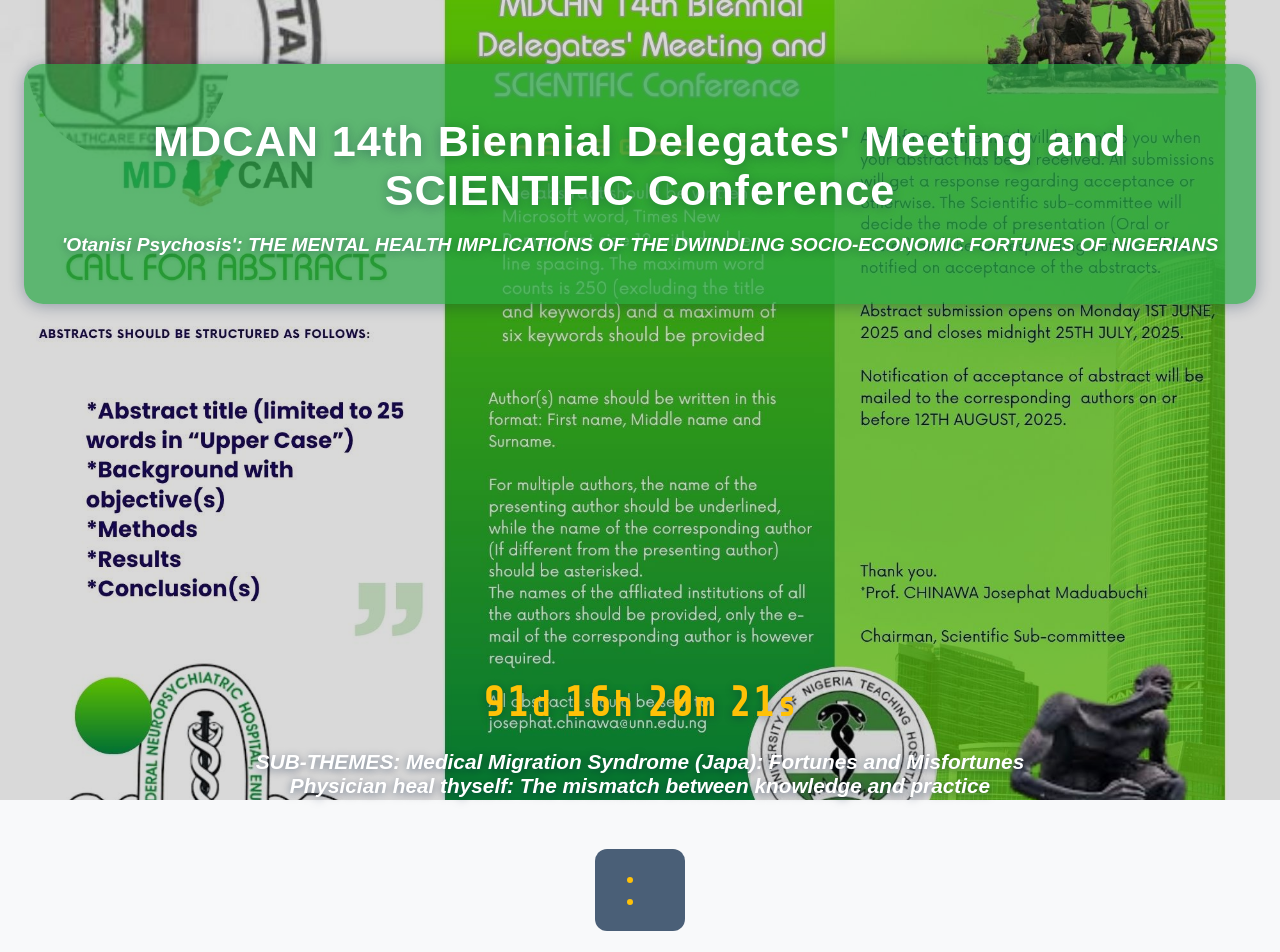
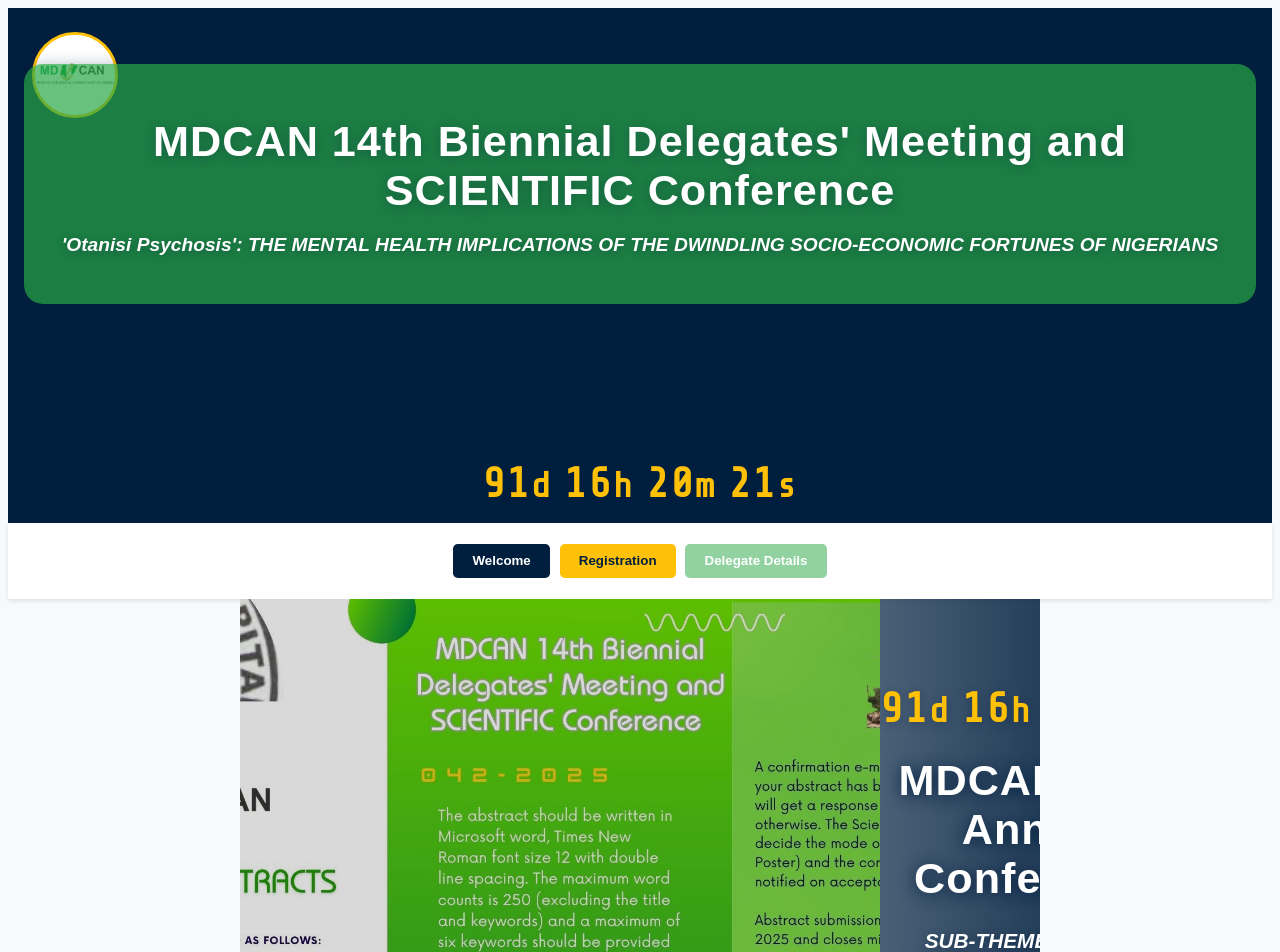
Before and after one commit to astrobsm/mdcan-bdm-2025-frontend, a React (Create React App) app: page / in a window 1280 px wide. Shown: the top 952 px of the page. Built offline with nearby package versions, Linux system fonts and the light colour scheme.

Commit message:
Update Welcome.js: right-to-left fade transition and half-page flier

```diff
--- a/src/components/Welcome.js
+++ b/src/components/Welcome.js
@@ -1,4 +1,4 @@
-import React, { useEffect, useState } from 'react';
+import { useEffect, useState } from 'react';
 import Countdown from './Countdown';
 const flierUrls = [
   process.env.PUBLIC_URL + '/flier1.jpg',
@@ -8,11 +8,13 @@ const flierUrls = [
 
 const Welcome = ({ onRegister, onAdmin }) => {
   const [slide, setSlide] = useState(0);
+  const [prevSlide, setPrevSlide] = useState(0);
   const [transitioning, setTransitioning] = useState(false);
 
-  // Slideshow logic with Murph transition (crossfade + scale)
+  // Slideshow logic with right-to-left fade transition
   useEffect(() => {
     const timer = setInterval(() => {
+      setPrevSlide(slide);
       setTransitioning(true);
       setTimeout(() => {
         setSlide(s => (s + 1) % flierUrls.length);
@@ -20,46 +22,83 @@ const Welcome = ({ onRegister, onAdmin }) => {
       }, 700); // transition duration
     }, 4000);
     return () => clearInterval(timer);
-  }, []);
+  }, [slide, flierUrls.length]);
 
   return (
-    <section className="page active" style={{position:'relative', overflow:'hidden', minHeight: '100vh', padding:0}}>
-      {/* Flier slideshow background */}
+    <section className="page active" style={{position:'relative', overflow:'hidden', minHeight: '100vh', padding:0, display:'flex'}}>
+      {/* Flier slideshow background (occupies left half) */}
       <div style={{
-        position: 'fixed',
-        top: 0, left: 0, width: '100vw', height: '100vh',
-        zIndex: 0,
-        pointerEvents: 'none',
+        position: 'relative',
+        width: '50vw',
+        height: '100vh',
+        overflow: 'hidden',
         background: '#001f3f',
+        flexShrink: 0,
       }}>
-        {flierUrls.map((url, i) => (
+        {flierUrls.map((url, i) => {
+          // Determine if this is the current or previous slide
+          const isCurrent = i === slide;
+          const isPrev = i === prevSlide && transitioning;
+          // Only render current and previous slides for performance
+          if (!isCurrent && !isPrev) return null;
+          return (
             <img
               key={i}
               src={url}
               alt={`Conference Flier ${i+1}`}
               style={{
                 position: 'absolute',
-              top: 0, left: 0, width: '100vw', height: '100vh', objectFit: 'cover',
-              opacity: slide === i ? 1 : 0,
-              transform: slide === i ? (transitioning ? 'scale(1.08)' : 'scale(1)') : 'scale(1.04)',
-              transition: 'opacity 0.7s cubic-bezier(.4,2,.6,1), transform 0.7s cubic-bezier(.4,2,.6,1)',
+                top: 0,
+                left: 0,
+                width: '100%',
+                height: '100%',
+                objectFit: 'cover',
+                opacity: isCurrent
+                  ? transitioning ? 1 : 1
+                  : transitioning ? 1 : 0,
+                zIndex: isCurrent ? 2 : 1,
+                // Animate right-to-left fade
+                transform: transitioning
+                  ? (isCurrent
+                      ? 'translateX(100%)'
+                      : 'translateX(0%)')
+                  : (isCurrent ? 'translateX(0%)' : 'translateX(-100%)'),
+                transition: transitioning
+                  ? 'transform 0.7s cubic-bezier(.4,2,.6,1), opacity 0.7s cubic-bezier(.4,2,.6,1)'
+                  : 'none',
                 filter: 'brightness(0.85) blur(0.5px)',
               }}
             />
-        ))}
+          );
+        })}
       </div>
-      {/* Content overlay */}
-      <div style={{position:'relative', zIndex:1, paddingTop:80, paddingBottom:40, color:'#fff', textAlign:'center'}}>
+      {/* Content overlay (occupies right half) */}
+      <div style={{
+        position:'relative',
+        zIndex:1,
+        paddingTop:80,
+        paddingBottom:40,
+        color:'#fff',
+        textAlign:'center',
+        width: '50vw',
+        minHeight: '100vh',
+        background: 'linear-gradient(90deg, rgba(0,31,63,0.7) 0%, rgba(0,31,63,1) 100%)',
+        display: 'flex',
+        flexDirection: 'column',
+        justifyContent: 'center',
+      }}>
         <Countdown />
-        <h2 style={{fontSize:'2.7rem', fontWeight:900, textShadow:'0 2px 16px #001f3f', letterSpacing:1, fontFamily:'Montserrat, sans-serif'}}></h2>
+        <h2 style={{fontSize:'2.7rem', fontWeight:900, textShadow:'0 2px 16px #001f3f', letterSpacing:1, fontFamily:'Montserrat, sans-serif'}}>
+          MDCAN 2024 Annual Conference
+        </h2>
         <p style={{fontSize:'1.3rem', fontWeight:700, margin:'18px 0 32px 0', textShadow:'0 2px 8px #001f3f88', fontFamily:'Montserrat, sans-serif'}}>
           <em>SUB-THEMES:
  Medical Migration Syndrome (Japa): Fortunes and Misfortunes
 Physician heal thyself: The mismatch between knowledge and practice</em>
         </p>
-        <ul style={{fontSize:'1.2rem', marginBottom:32, fontWeight:700, color:'#ffc107', textShadow:'0 2px 8px #001f3f88', display:'inline-block', background:'rgba(0,31,63,0.7)', borderRadius:12, padding:'1.2rem 2rem', fontFamily:'Montserrat, sans-serif'}}>
-          <li></li>
-          <li></li>
+        <ul style={{fontSize:'1.2rem', marginBottom:32, fontWeight:700, color:'#ffc107', textShadow:'0 2px 8px #001f3f88', background:'rgba(0,31,63,0.7)', borderRadius:12, padding:'1.2rem 2rem', fontFamily:'Montserrat, sans-serif'}}>
+          <li>Medical Migration Syndrome (Japa): Fortunes and Misfortunes</li>
+          <li>Physician heal thyself: The mismatch between knowledge and practice</li>
         </ul>
         <div style={{textAlign:'center', marginTop:36}}>
           <button className="btn btn-success" style={{fontSize:'1.2rem', padding:'0.8rem 2.2rem', boxShadow:'0 2px 12px #28a74555'}} onClick={onRegister}>
@@ -70,7 +109,6 @@ Physician heal thyself: The mismatch between knowledge and practice</em>
           </button>
         </div>
       </div>
-
     </section>
   );
 };
```
Lines whose indentation alone changed are shown as unchanged.
